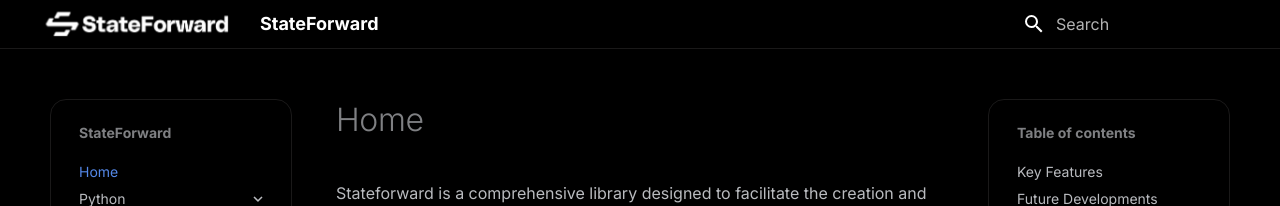
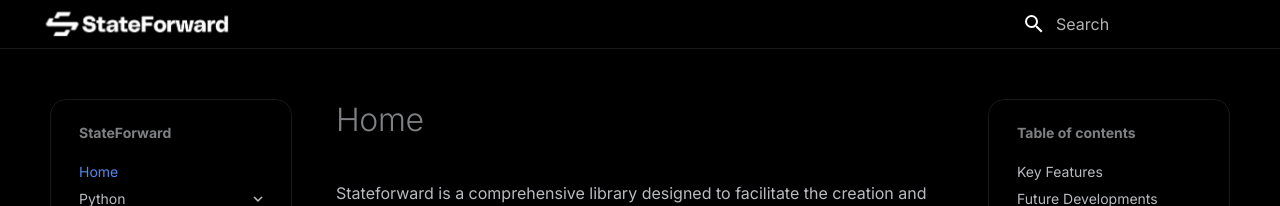
Before and after one commit to stateforward/stateforward.github.io, an MkDocs documentation site: the page built from docs/index.md, in a window 1280 px wide. Shown: the top 206 px of the page. Built offline with MkDocs 1.6.1 and Material for MkDocs 9.7.7, drawn with Linux system fonts in a browser that asks for light colours.

Commit message:
Hide old title

```diff
--- a/docs/stylesheets/extra.css
+++ b/docs/stylesheets/extra.css
@@ -39,3 +39,6 @@
   background: black !important;
   padding: .6rem;
 }
+.md-header__topic {
+  display: none;
+}
```
